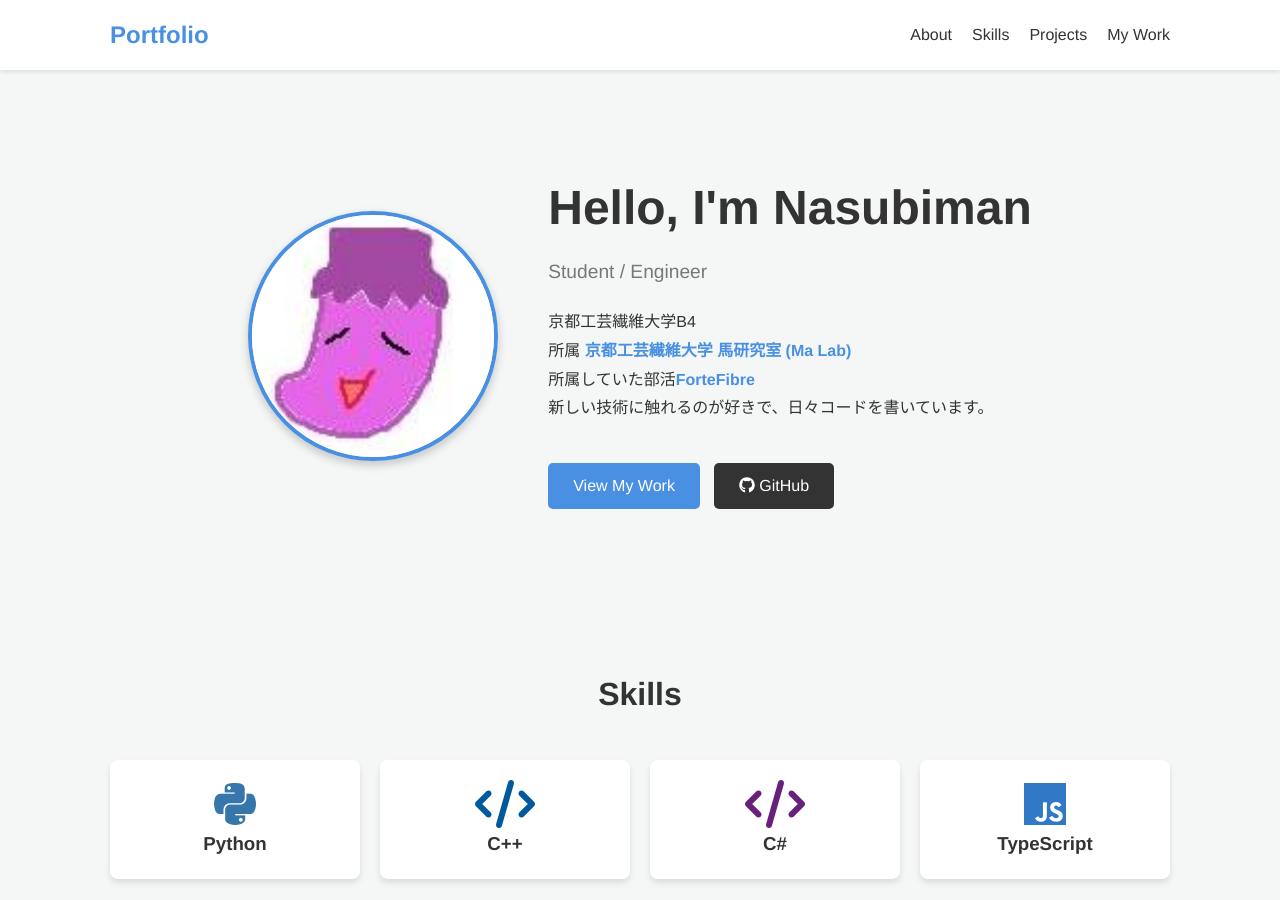
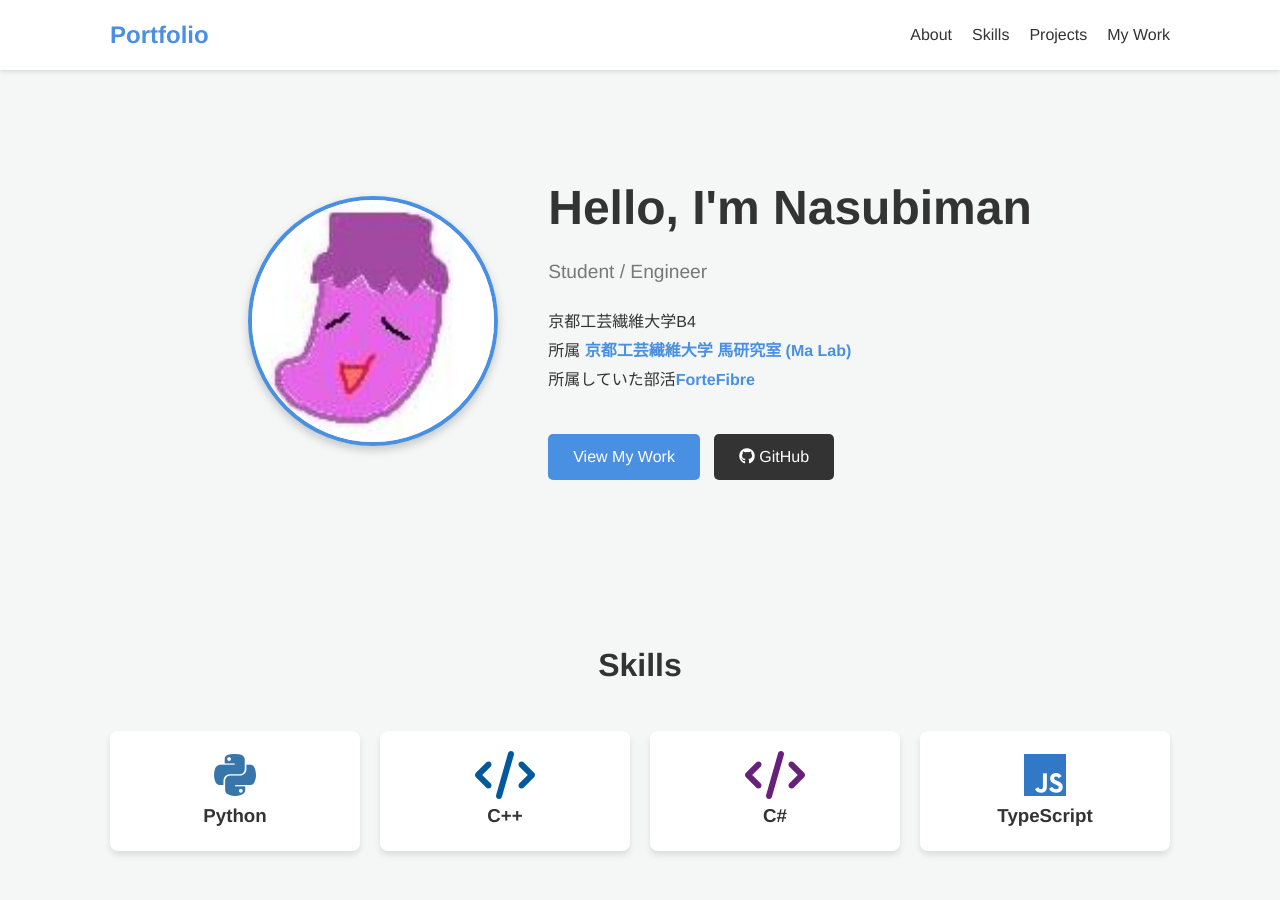
Before and after one commit to Nasubiman/Nasubiman.github.io, a Jekyll site: the page home.html, which Jekyll copies as it is, in a window 1280 px wide and 900 px high. Built offline with Jekyll 4.4.1, drawn with Linux system fonts in a browser that asks for light colours.

Commit message:
Remove sentence about liking new technologies and daily coding from home page.

```diff
--- a/home.html
+++ b/home.html
@@ -40,7 +40,6 @@
                         所属していた部活<a href="https://www.fortefibre.net/" target="_blank" .
                             style="color: var(--primary-color); text-decoration: none; font-weight: bold;">ForteFibre</a>
                         <br>
-                        新しい技術に触れるのが好きで、日々コードを書いています。
                     </p>
                 </div>
                 <div class="hero-buttons">
```
